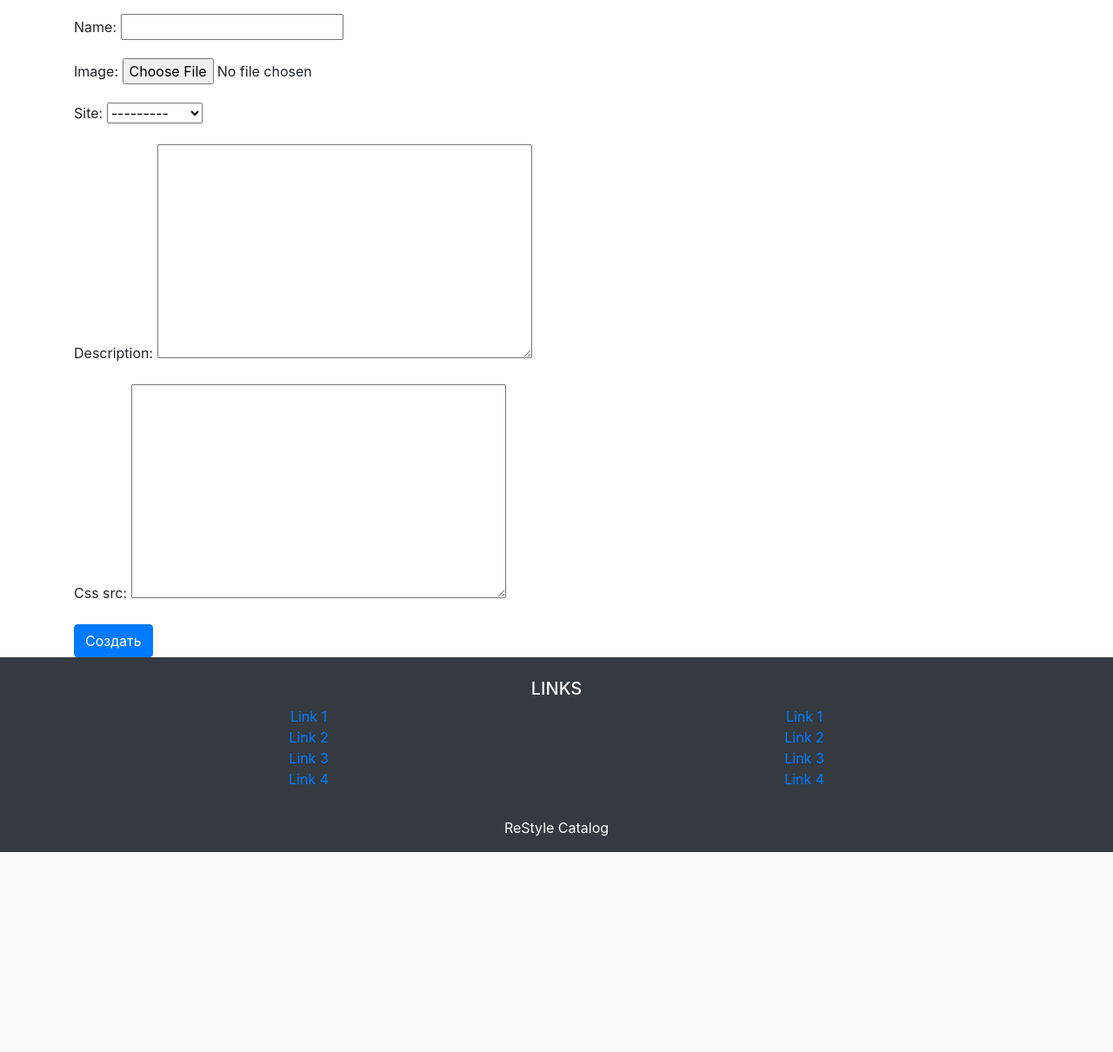
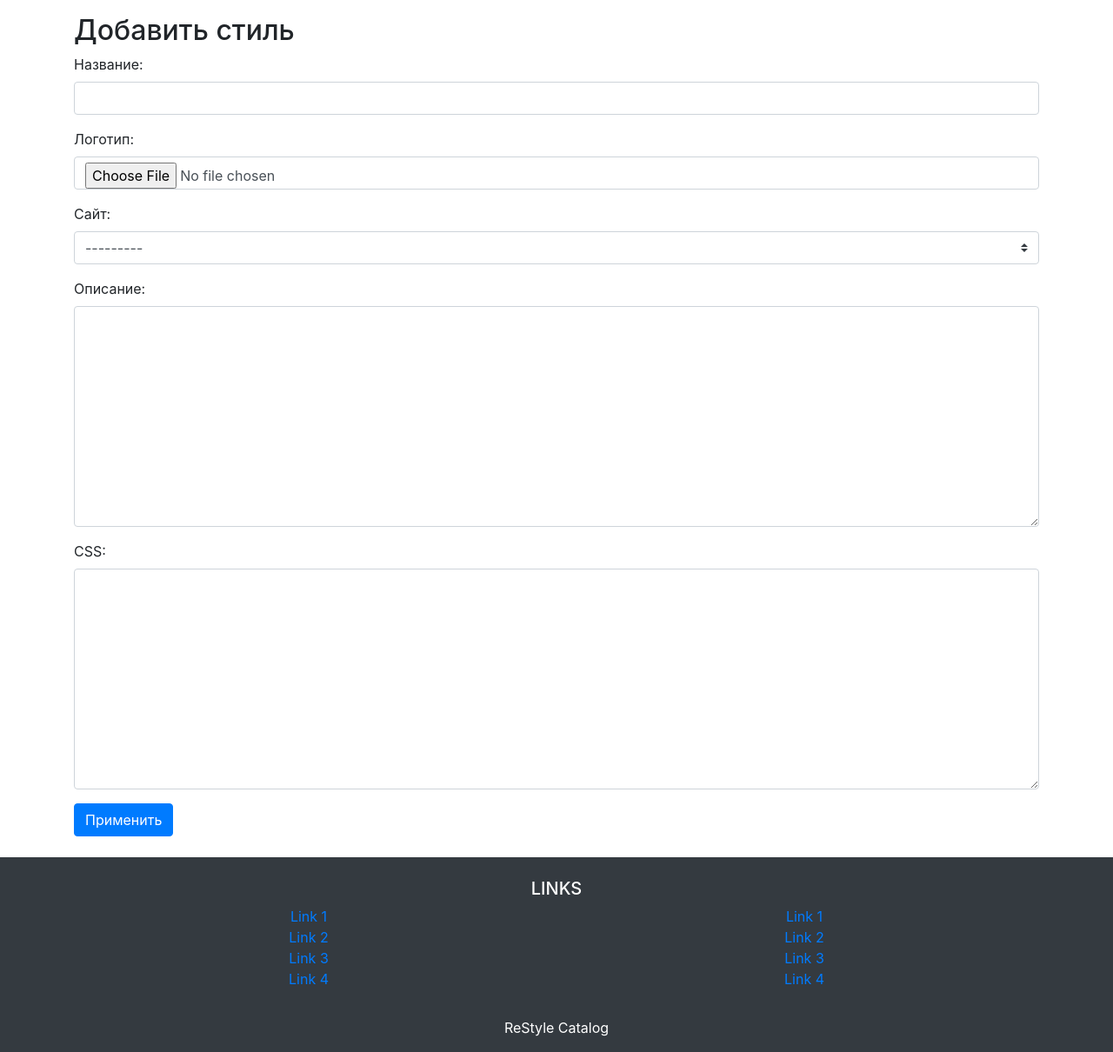
Before and after one commit to UselessNaughtyCat/restyle-catalog-django, a Django app: page /style/add in a window 1280 px wide. Shown: the part 63-1273 px from the top of the page at 87% size. Before the commit the page ends 1043 px from the top, so only its background shows below. Run offline with Django 3.2, Linux system fonts and the light colour scheme; a user stored in the database is signed in; tables that the repository leaves empty hold one stand-in row (values such as "Sample post"); some libraries are stand-ins or nearby versions.

Commit message:
Added 'Style' UpdateView

```diff
--- a/mainapp/admin.py
+++ b/mainapp/admin.py
@@ -1,5 +1,5 @@
 from django.contrib import admin
-from mainapp.models import Person, Site, Style, SiteUrls
+from .models import Person, Site, Style, SiteUrls
 
 # Register your models here.
 
--- /dev/null
+++ b/mainapp/forms.py
@@ -0,0 +1,15 @@
+from django.forms import ModelForm
+
+from .models import Style, Site
+
+class StyleForm(ModelForm):
+    class Meta:
+        model = Style
+        fields = ["name", "image", "site", "description", "css_src"]
+        labels = {
+            "name": "Название",
+            "image": "Логотип",
+            "site": "Сайт",
+            "description": "Описание",
+            "css_src": "CSS"
+        }
--- a/mainapp/models.py
+++ b/mainapp/models.py
@@ -17,11 +17,11 @@ class Site(models.Model):
 
 class Style(models.Model):
     name = models.CharField(max_length=1024)
-    css_src = models.TextField(null=True, blank=True)
     image = models.ImageField(upload_to='images/style_logos/', null=True, blank=True)
     creator = models.ForeignKey(User, on_delete=models.CASCADE, null=True, blank=True)
     site = models.ForeignKey(Site, on_delete=models.CASCADE)
     description = models.TextField(null=True, blank=True)
+    css_src = models.TextField(null=True, blank=True)
     upload_date = models.DateField(auto_now_add=True)
     last_update = models.DateField(auto_now=True)
     subscribed = models.IntegerField(default=0)
--- a/mainapp/templates/style_add.html
+++ /dev/null
@@ -1,11 +0,0 @@
-{% extends "base.html" %}
-{% block title %}
-Добавить стиль
-{% endblock %}
-{% block main %}
-<form action="" method="post" enctype="multipart/form-data">
-    {% csrf_token %}
-    {{ form.as_p }}
-    <input type="submit" class="btn btn-primary" value="Создать">
-</form>
-{% endblock %}
--- /dev/null
+++ b/mainapp/templates/style_edit.html
@@ -0,0 +1,32 @@
+{% extends "base.html" %}
+{% load widget_tweaks %}
+{% block title %}
+{{ title }}
+{% endblock %}
+{% block main %}
+<h2>{{ title }}</h2>
+<form action="" method="post" enctype="multipart/form-data" class="pb-4">
+    {% csrf_token %}
+    <div class="form-group">
+        {{ form.name.label_tag }}
+        {{ form.name|add_class:"form-control" }}
+    </div>
+    <div class="form-group">
+        {{ form.image.label_tag }}
+        <div class="form-control">{{ form.image }}</div>
+    </div>
+    <div class="form-group">
+        {{ form.site.label_tag }}
+        {{ form.site|add_class:"custom-select" }}
+    </div>
+    <div class="form-group">
+        {{ form.description.label_tag }}
+        {{ form.description|add_class:"form-control" }}
+    </div>
+    <div class="form-group">
+        {{ form.css_src.label_tag }}
+        {{ form.css_src|add_class:"form-control" }}
+    </div>
+    <input type="submit" class="btn btn-primary" value="Применить">
+</form>
+{% endblock %}
--- a/mainapp/templates/style_info.html
+++ b/mainapp/templates/style_info.html
@@ -19,7 +19,7 @@
             {% else %}
             <h2>
                 <div class="btn-group btn-group-justified">
-                    <a href="#" class="btn btn-secondary">Изменить</a>
+                    <a href="{% url 'style-update' style.id %}" class="btn btn-secondary">Изменить</a>
                     <a href="#" class="btn btn-danger">Удалить</a>
                 </div>
             </h2>
--- a/mainapp/urls.py
+++ b/mainapp/urls.py
@@ -1,5 +1,6 @@
 from django.urls import path, re_path
 from django.contrib.auth import views as auth_views
+from django.contrib.auth.decorators import login_required
 
 from . import views
 
@@ -8,8 +9,10 @@ urlpatterns = [
     path('sites/', views.SiteListView.as_view(), name='sites'),
     re_path(r'styles/(?:(?P<site_name>\w+)/)?$', views.StyleListView.as_view(), name='styles'),
     path('style/<int:style_id>', views.StyleInfoView.as_view(), name='style-info'),
-    path('style/add', views.StyleCreate.as_view(), name='style-add'),
     path('person/<int:person_id>', views.PersonInfoView.as_view(), name='person'),
+
+    path('style/add', login_required(views.StyleCreate.as_view()), name='style-add'),
+    path('style/<int:style_id>/update', login_required(views.StyleUpdate.as_view()), name='style-update'),
 
     path('login/', auth_views.login, name='login'),
     path('logout/', auth_views.logout, {'next_page': 'main'}, name='logout'),
--- a/mainapp/views.py
+++ b/mainapp/views.py
@@ -2,8 +2,10 @@ from django.views.generic.base import TemplateView
 from django.views.generic.edit import CreateView, UpdateView, DeleteView
 from django.contrib.auth.models import User
 from django.http import HttpResponse
+from django.shortcuts import redirect
 
-from mainapp.models import Style, Site
+from .models import Style, Site
+from .forms import StyleForm
 
 def hello(request):
     return HttpResponse("U EXPECT SOME HELLO SHIT?<BR><H1>GTFO</H1>")
@@ -48,9 +50,10 @@ class StyleInfoView(TemplateView):
     def get(self, request, *args, **kwargs):
         self.style = Style.objects.get(id=self.kwargs["style_id"])
         if not request.user is None:
-            self.is_self_person = request.user == self.style.creator
-            if self.style in request.user.person.subscriptions.all():
-                self.is_person_subscibed = True
+            if not request.user.is_anonymous:
+                self.is_self_person = request.user == self.style.creator
+                if self.style in request.user.person.subscriptions.all():
+                    self.is_person_subscibed = True
         return super(StyleInfoView, self).get(request, *args, **kwargs)
 
     def get_context_data(self, **kwargs):
@@ -62,13 +65,40 @@ class StyleInfoView(TemplateView):
 
 class StyleCreate(CreateView):
     model = Style
-    template_name = "style_add.html"
-    fields = ["name", "image", "site", "description", "css_src"]
+    form_class = StyleForm
+    template_name = "style_edit.html"
     success_url = "/"
+
+    def get_context_data(self, **kwargs):
+        context = super(StyleCreate, self).get_context_data(**kwargs)
+        context['title'] = "Добавить стиль"
+        return context
 
     def form_valid(self, form):
         form.instance.creator = self.request.user
         return super().form_valid(form)
+
+class StyleUpdate(UpdateView):
+    model = Style
+    form_class = StyleForm
+    template_name = "style_edit.html"
+    pk_url_kwarg = "style_id"
+    success_url = "/"
+
+    def get(self, request, *args, **kwargs):
+        style = Style.objects.get(id=self.kwargs["style_id"])
+        if not request.user is None:
+            if request.user != style.creator:
+                return redirect('style-info', style_id=style.id)
+            else:
+                return super(StyleUpdate, self).get(request, *args, **kwargs)
+        else:
+            return super(StyleUpdate, self).get(request, *args, **kwargs)
+
+    def get_context_data(self, **kwargs):
+        context = super(StyleUpdate, self).get_context_data(**kwargs)
+        context['title'] = "Изменить стиль"
+        return context
 
 class PersonInfoView(TemplateView):
     template_name = "person_info.html"
@@ -78,7 +108,8 @@ class PersonInfoView(TemplateView):
     def get(self, request, *args, **kwargs):
         self.curr_user = User.objects.get(id=self.kwargs["person_id"])
         if not request.user is None:
-            self.is_self_person = request.user == self.curr_user
+            if not request.user.is_anonymous:
+                self.is_self_person = request.user == self.curr_user
         return super(PersonInfoView, self).get(request, *args, **kwargs)
 
     def get_context_data(self, **kwargs):
--- a/styleshop/settings.py
+++ b/styleshop/settings.py
@@ -51,6 +51,7 @@ INSTALLED_APPS = [
     'django.contrib.sessions',
     'django.contrib.messages',
     'django.contrib.staticfiles',
+    'widget_tweaks',
     'mainapp.apps.MainappConfig'
 ]
 
```
Also changed, not shown: mainapp/templates/person_info.html (+3 -6 lines), mainapp/templates/registration/login.html (+6 -5 lines).
